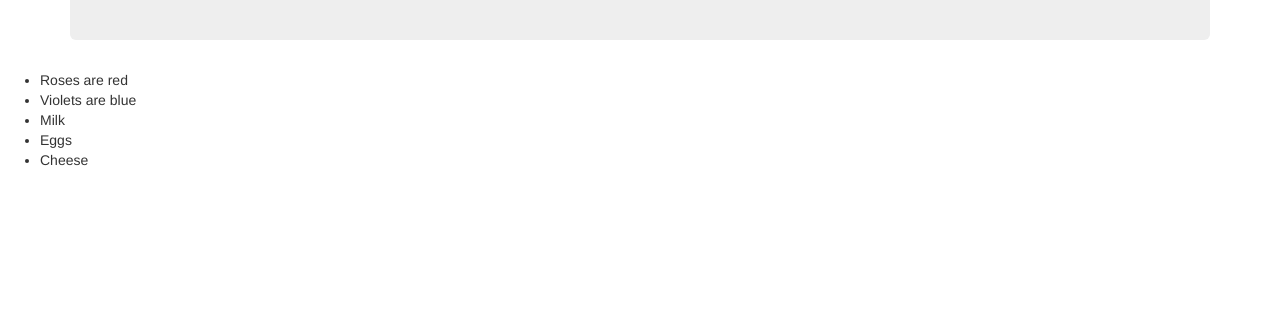
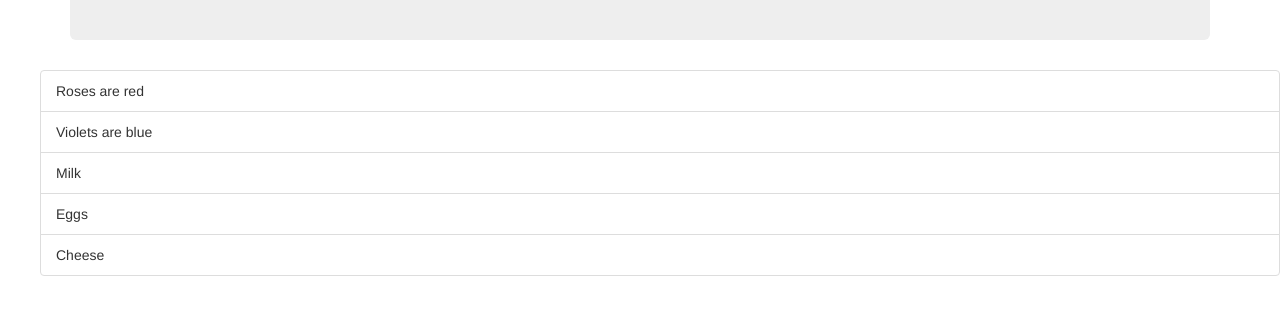
Before and after one commit to lembas-cracker/Simple-To-Do-List, a plain HTML site: page index.html in a window 1280 px wide. Shown: the part 155-470 px from the top of the page. Drawn offline with nearby package versions, Linux system fonts and the light colour scheme.

Commit message:
Add table style

```diff
--- a/index.html
+++ b/index.html
@@ -13,13 +13,13 @@
   </div>
 </head>
 <body>
-  <div class="list-container">
+  <div class="list-group">
     <ul>
-      <li>Roses are red</li>
-      <li>Violets are blue</li>
-      <li>Milk</li>
-      <li>Eggs</li>
-      <li>Cheese</li>
+      <li class="list-group-item">Roses are red</li>
+      <li class="list-group-item">Violets are blue</li>
+      <li class="list-group-item">Milk</li>
+      <li class="list-group-item">Eggs</li>
+      <li class="list-group-item">Cheese</li>
     </ul>
   </div>
 </body>
--- a/styles.css
+++ b/styles.css
@@ -1,5 +1,6 @@
-.task li {
-  display: block;
-  border: 1px, solid, grey;
-
+body {
+  text-align: center;
 }
+h1 {
+  text-align: center;
+}
```
